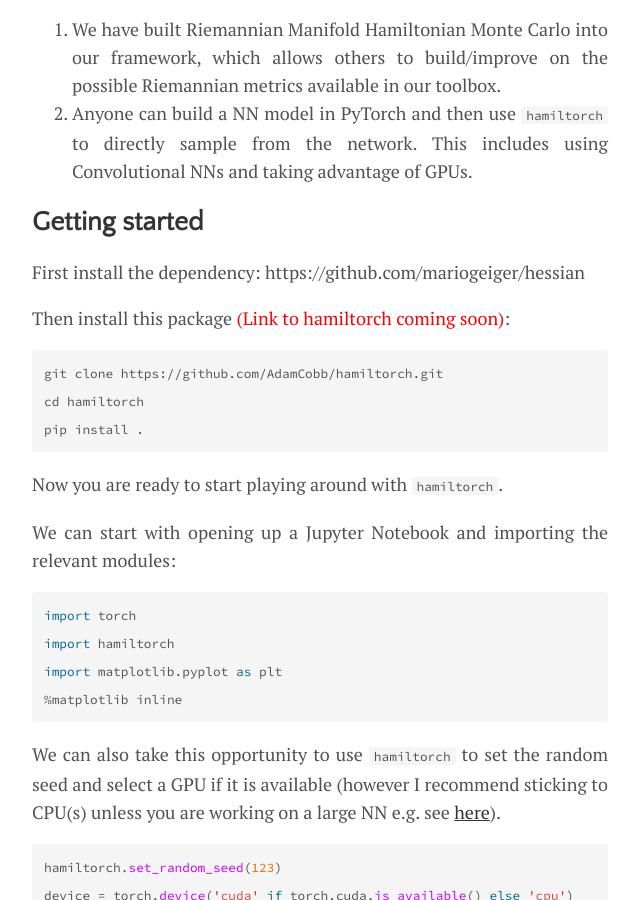
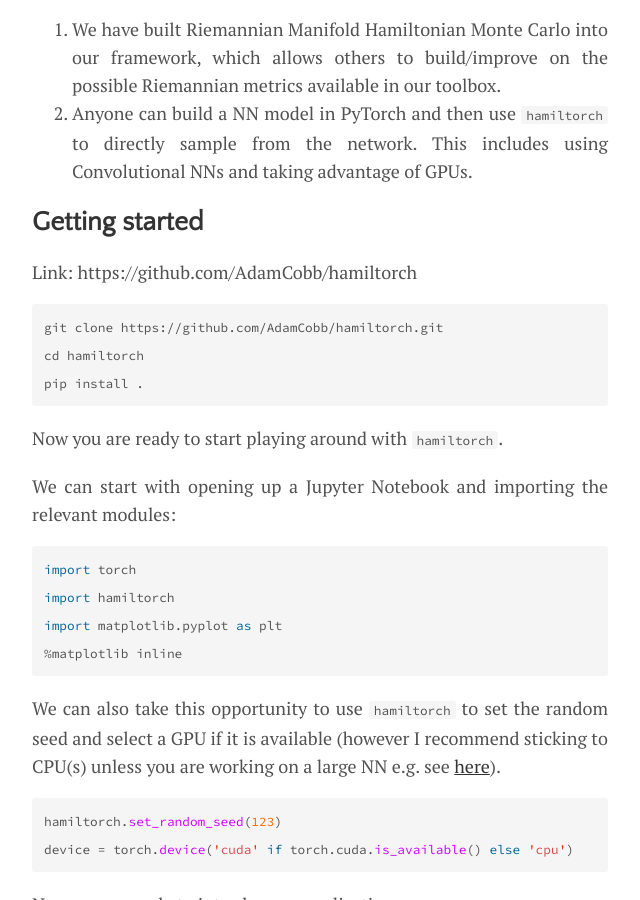
Before and after one commit to AdamCobb/AdamCobb.github.io, a Jekyll site: the page built from _posts/2019-07-15-hamiltorch.md, in a window 1280 px wide and 900 px high, scrolled down 850 px. Shown: the whole window, without its empty margins (320-960 px from the left). Built offline with Jekyll 4.4.1, drawn with Linux system fonts in a browser that asks for light colours; nearby versions of some CDN libraries; formulas are drawn with MathJax 3.

Commit message:
Add public link to hamiltorch

````diff
--- a/_posts/2019-07-15-hamiltorch.md
+++ b/_posts/2019-07-15-hamiltorch.md
@@ -19,10 +19,7 @@
 
 ## Getting started
 
-First install the dependency:
-https://github.com/mariogeiger/hessian
-
-Then install this package <font color="red">(Link to hamiltorch coming soon)</font>:
+Link: https://github.com/AdamCobb/hamiltorch
 
 ```
 git clone https://github.com/AdamCobb/hamiltorch.git
````
